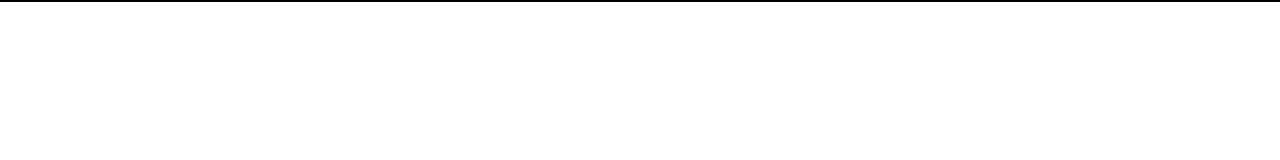
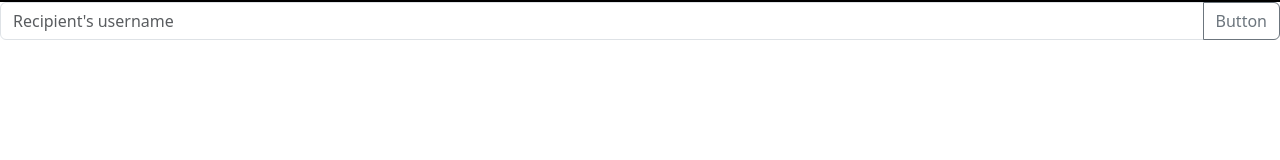
Before and after one commit to fily1212/javascript-engim-24, a plain HTML site: page lezione5/es.html in a window 1280 px wide. Drawn offline with nearby package versions, Linux system fonts and the light colour scheme.

Commit message:
esercizio lista

```diff
--- a/lezione5/es.html
+++ b/lezione5/es.html
@@ -11,6 +11,12 @@
     <div id=lista>
 
     </div>
+
+    <div class="input-group mb-3">
+        <input type="text" class="form-control" placeholder="Recipient's username" aria-label="Recipient's username" aria-describedby="button-addon2">
+        <button class="btn btn-outline-secondary" type="button" id="button-addon2">Button</button>
+      </div>
+
     <script src="es.js"></script>
     <script src="https://cdn.jsdelivr.net/npm/bootstrap@5.3.3/dist/js/bootstrap.bundle.min.js" integrity="sha384-YvpcrYf0tY3lHB60NNkmXc5s9fDVZLESaAA55NDzOxhy9GkcIdslK1eN7N6jIeHz" crossorigin="anonymous"></script>
 </body>
```
